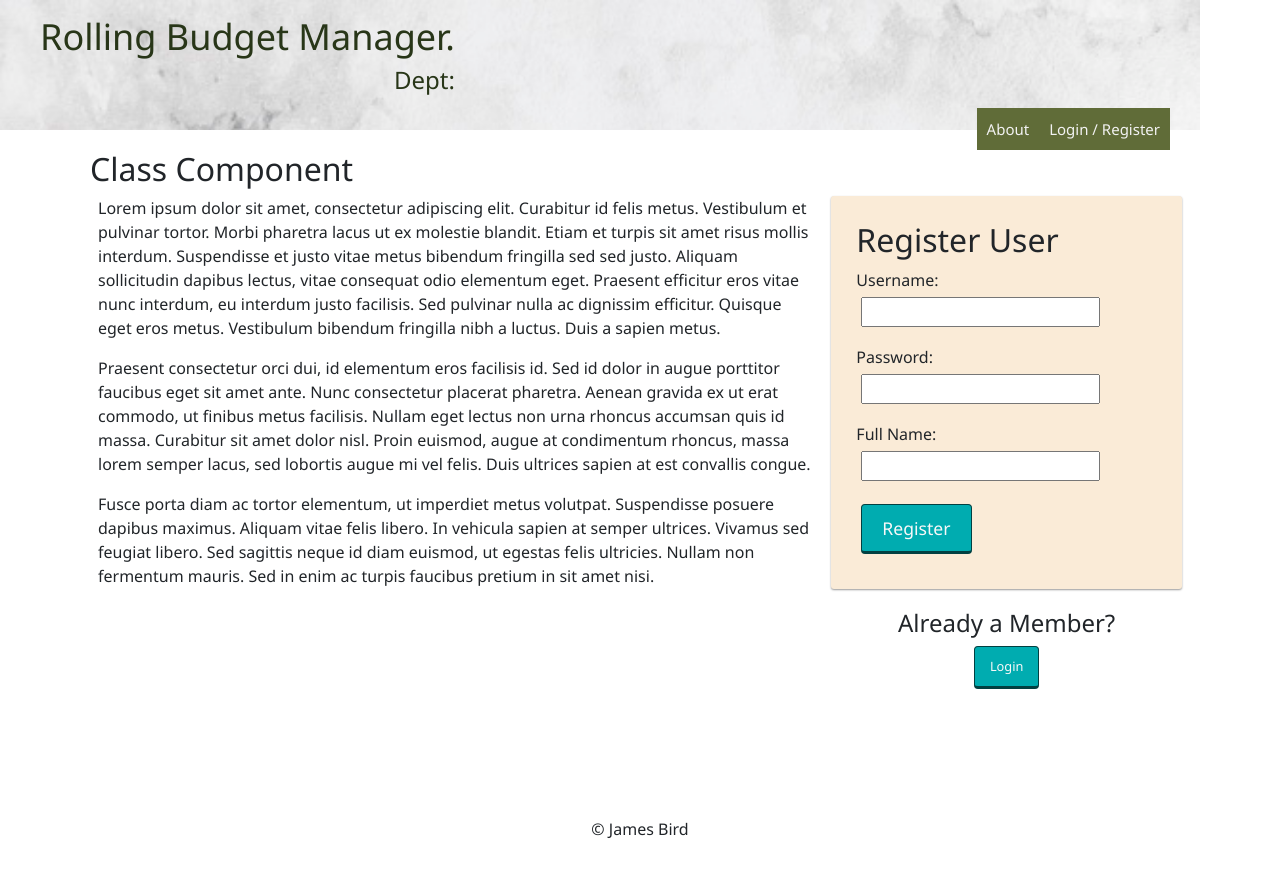
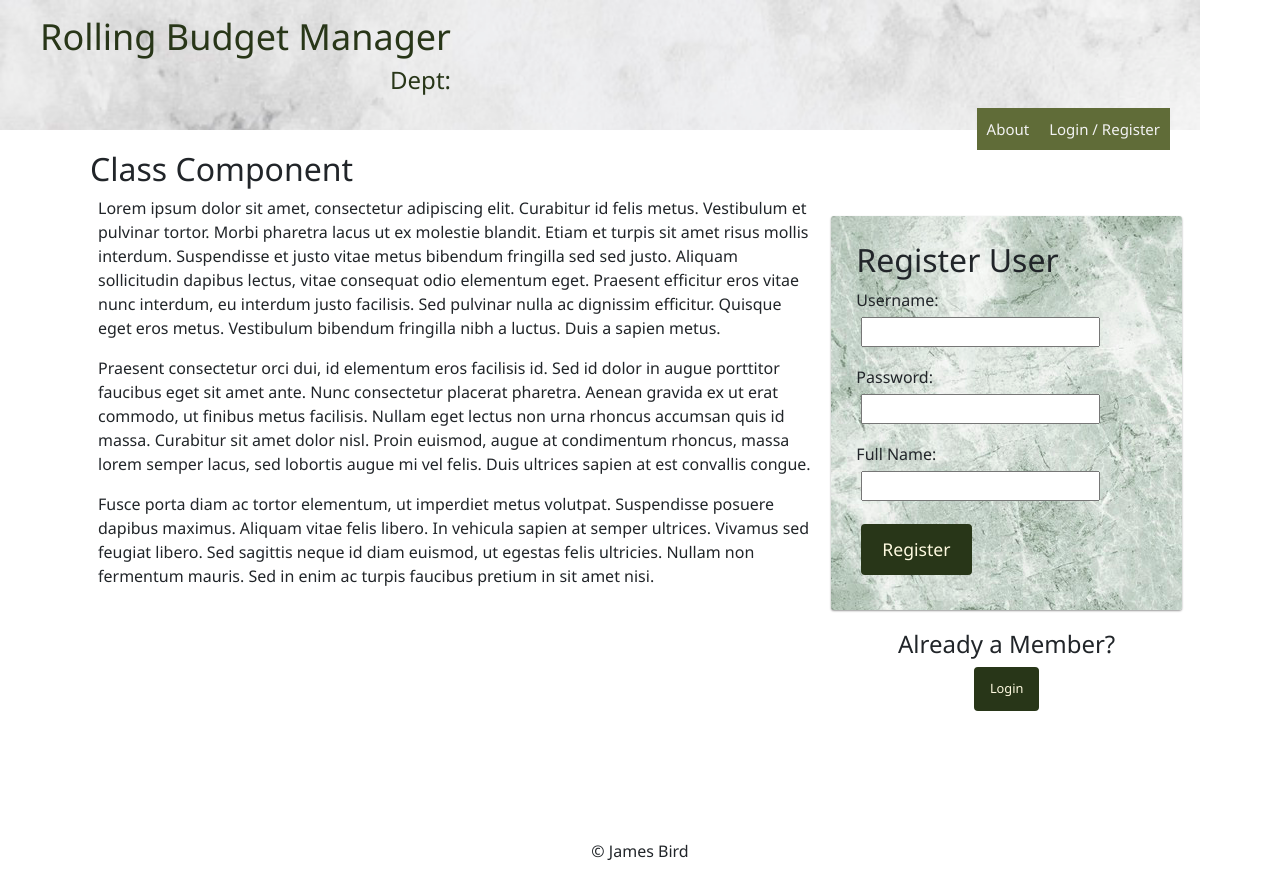
Before and after one commit to jbird55044/it_rolling_budget_solo, a React app: page /#/home in a window 1280 px wide. Before the commit the page ends 861 px from the top, so only its background shows below. Built offline with nearby package versions, Linux system fonts and the light colour scheme; no server answers.

```diff
--- a/src/components/App/App.css
+++ b/src/components/App/App.css
@@ -29,15 +29,15 @@
 .btn {
   display: inline-block;
   padding: 10px 20px;
-  border-color: #014041;
-  border-width: 1px 1px 3px;
+  border-color: #283618;
+  border-width: 2px 1px 3px;
   border-radius: 4px;
-  background-color: #00acb0;
-  color: #f8f8f8;
+  background-color: #283618;
+  color: #FEFAE0;
   font-size: 1.1rem;
   outline: 0;
   cursor: pointer;
-}
+}ß
 
 .btn_sizeMin {
   min-height: 50px;
@@ -101,7 +101,8 @@
   max-width: 100%;
   padding: 25px;
   margin: 0 auto 20px;
-  background-color: antiquewhite;
+  margin-top: 20px;
+  background-image: url('../../images/marble4_wallpaper.png');
   border-radius: 3px;
   box-shadow: 0 1px 2px rgb(0, 0, 0, 0.4);
 }
--- a/src/components/Nav/Nav.js
+++ b/src/components/Nav/Nav.js
@@ -20,7 +20,7 @@
     <div className="nav">
       <div className="navTitleClass" >
         <Link to="/home">
-            <h3 className="navTitleH3-Left">Rolling Budget Manager. </h3>
+            <h3 className="navTitleH3-Left">Rolling Budget Manager </h3>
             <p></p>
             <h3 className="navTitleH3-Right">Dept: {props.store.user.bu_description}</h3>
         </Link>
```
Also changed, not shown: 1 other file.
